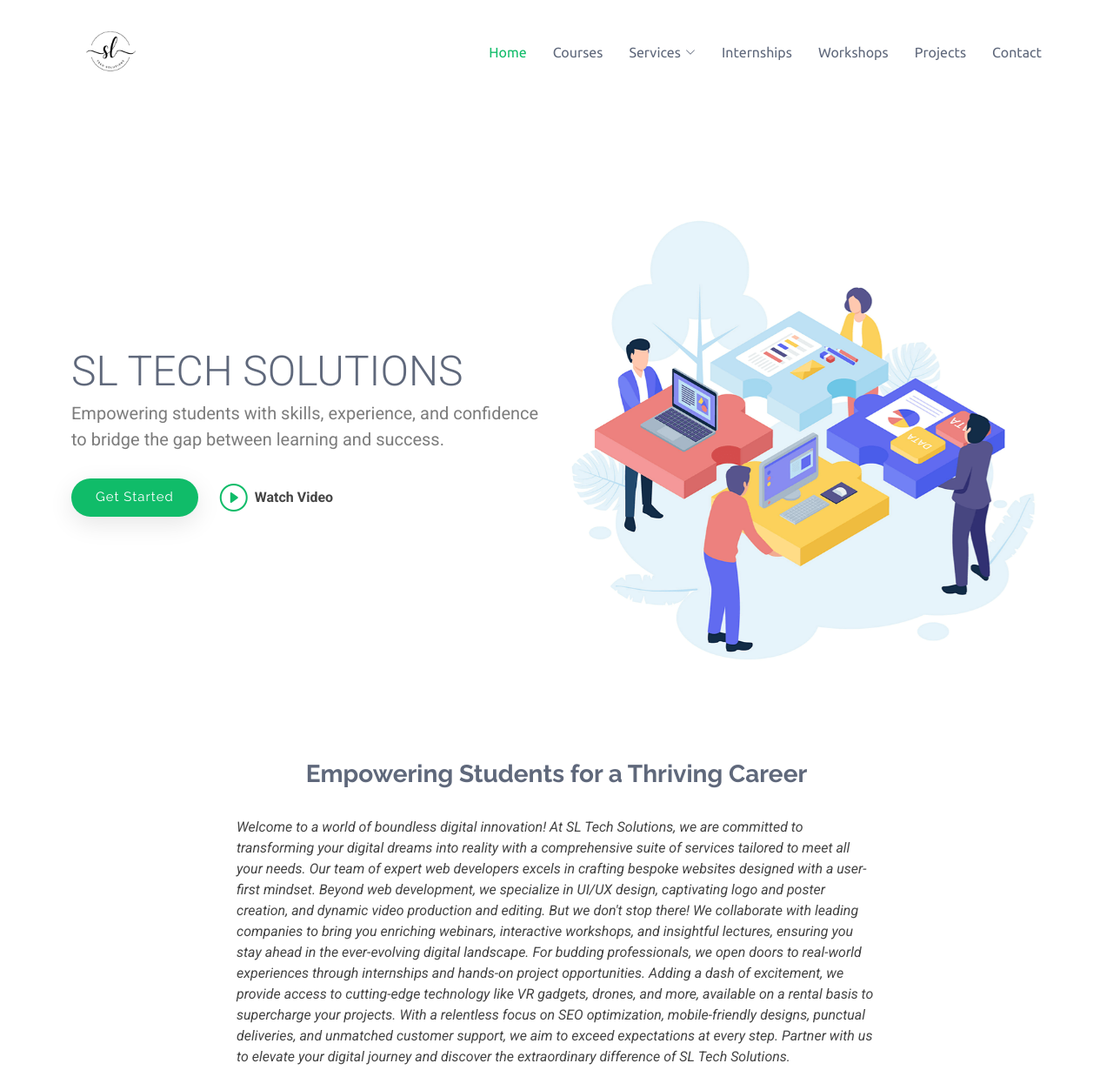
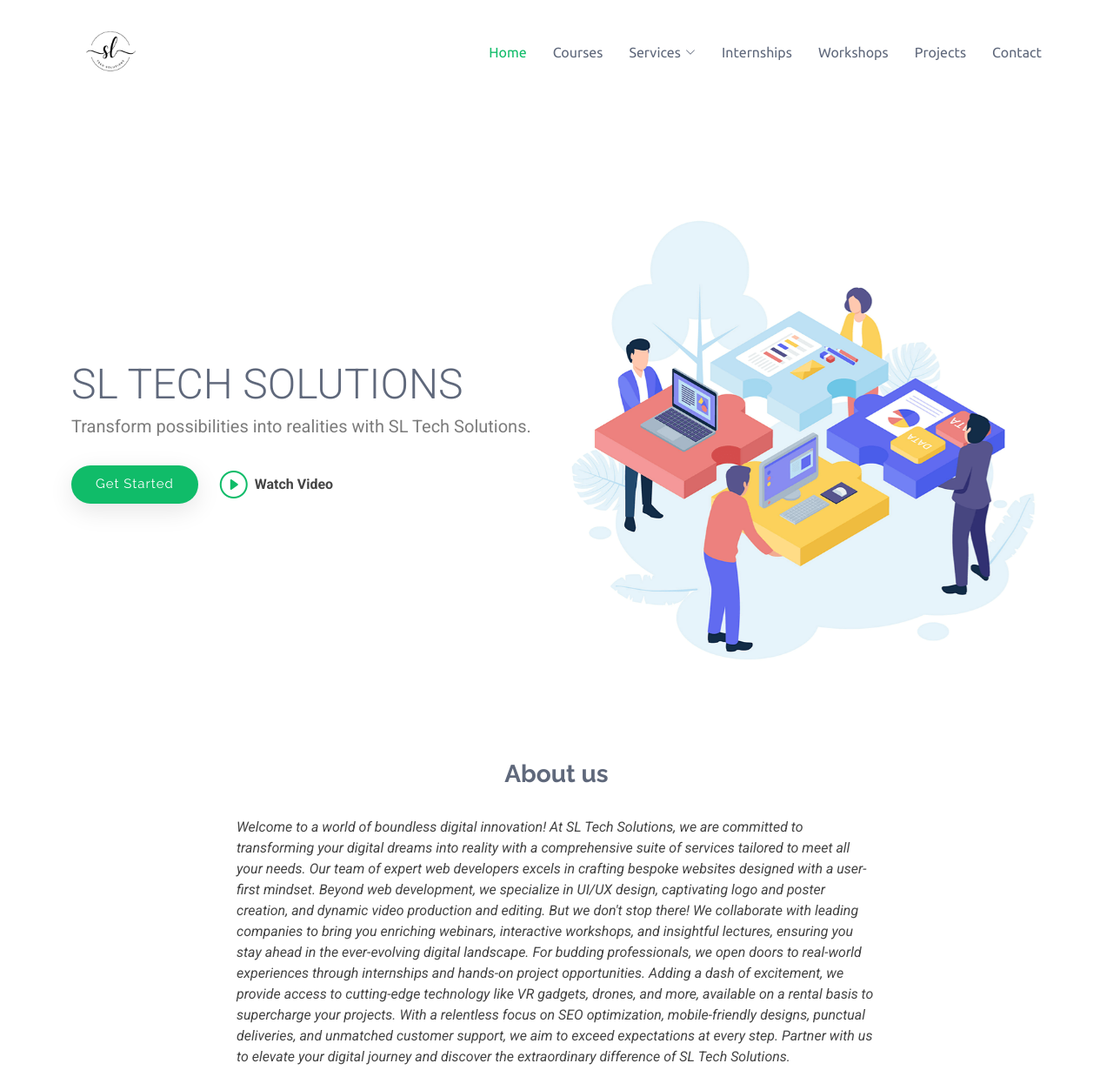
Before and after one commit to Yaswanth-Varma-Sangaraju/sltechsol, a plain HTML site: page index.html in a window 1280 px wide. Shown: the top 1230 px of the page at 87% size. Drawn offline with Linux system fonts and the light colour scheme.

Commit message:
Update index.html

```diff
--- a/index.html
+++ b/index.html
@@ -83,8 +83,8 @@
               class="col-lg-6 order-2 order-lg-1 d-flex flex-column justify-content-center"
               data-aos="fade-up">
               <h1 class="main-head">SL TECH SOLUTIONS</h1>
-              <p>Empowering students with skills, experience, and confidence to
-                bridge the gap between learning and success.</p>
+              <p>Transform possibilities into realities with
+              SL Tech Solutions.</p>
               <div class="d-flex">
                 <a href="#services" class="btn-get-started">Get Started</a>
                 <a href="https://www.youtube.com/watch?v=zRO_2nz5luM"
@@ -120,8 +120,7 @@
             <!-- Right Side Content -->
             <div class="col-lg-8 content " data-aos="fade-up"
               data-aos-delay="200">
-              <h3 class="text-center">Empowering Students for a Thriving
-                Career</h3>
+              <h3 class="text-center">About us</h3>
               <br />
               <p class="fst-italic">
                 Welcome to a world of boundless digital innovation! At SL Tech Solutions, we are committed to transforming your digital dreams into reality with a comprehensive suite of services tailored to meet all your needs. Our team of expert web developers excels in crafting bespoke websites designed with a user-first mindset. Beyond web development, we specialize in UI/UX design, captivating logo and poster creation, and dynamic video production and editing.
@@ -419,7 +418,7 @@
                 <div class="pic"><img src="assets/img/team/1733576897418.jpg"
                     class="img-fluid" alt></div>
                 <div class="member-info">
-                  <h4>V Sivannarayana</h4>
+                  <h4>I V Sivannarayana</h4>
                   <span>Chairman of SL Tech Solutions</span>
 <!--                   <div class="social">
                     <a href><i class="bi bi-twitter-x"></i></a>
```
